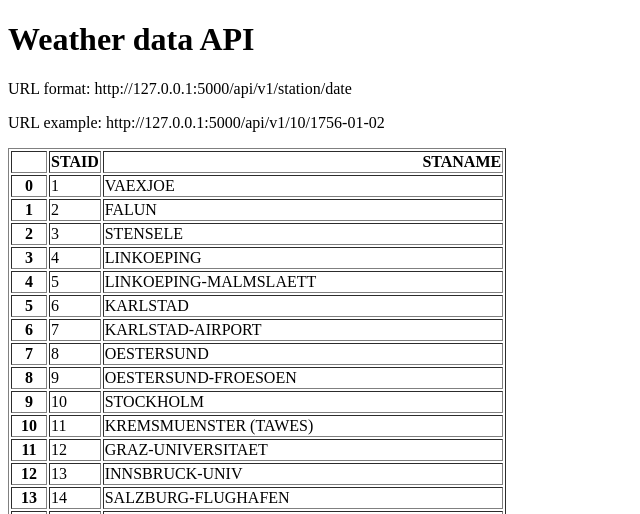
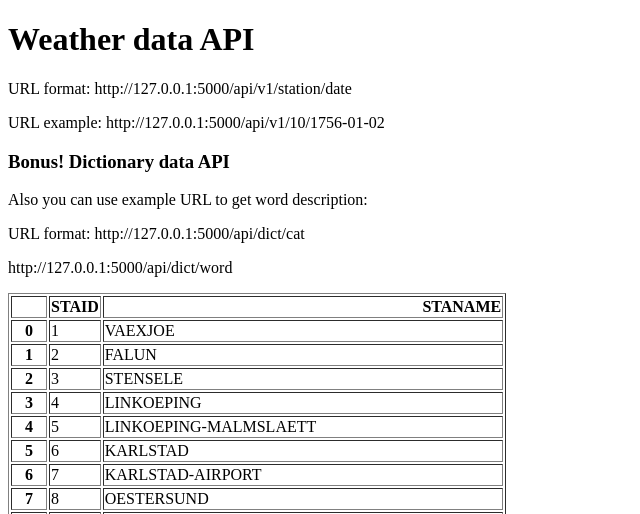
Before and after one commit to oabert/Historical_weather_data_api, a Flask app: page / in a window 1280 px wide. Shown: the top 514 px of the page, without its empty margins (0-640 px from the left). Run offline with Flask 3, Linux system fonts and the light colour scheme; parts of the project's set-up code (start-up, migrations or seed data) failed here and were passed over.

Commit message:
Update home.html - add dict api data

```diff
--- a/templates/home.html
+++ b/templates/home.html
@@ -8,6 +8,11 @@
 <h1>Weather data API</h1>
 <p>URL format: http://127.0.0.1:5000/api/v1/station/date</p>
 <p>URL example: http://127.0.0.1:5000/api/v1/10/1756-01-02</p>
+
+<h3>Bonus! Dictionary data API</h3>
+<p>Also you can use example URL to get word description:</p>
+<p>URL format: http://127.0.0.1:5000/api/dict/cat</p>
+<p>http://127.0.0.1:5000/api/dict/word</p>
 <p>{{data|safe}}</p>
 </body>
 </html>
```
